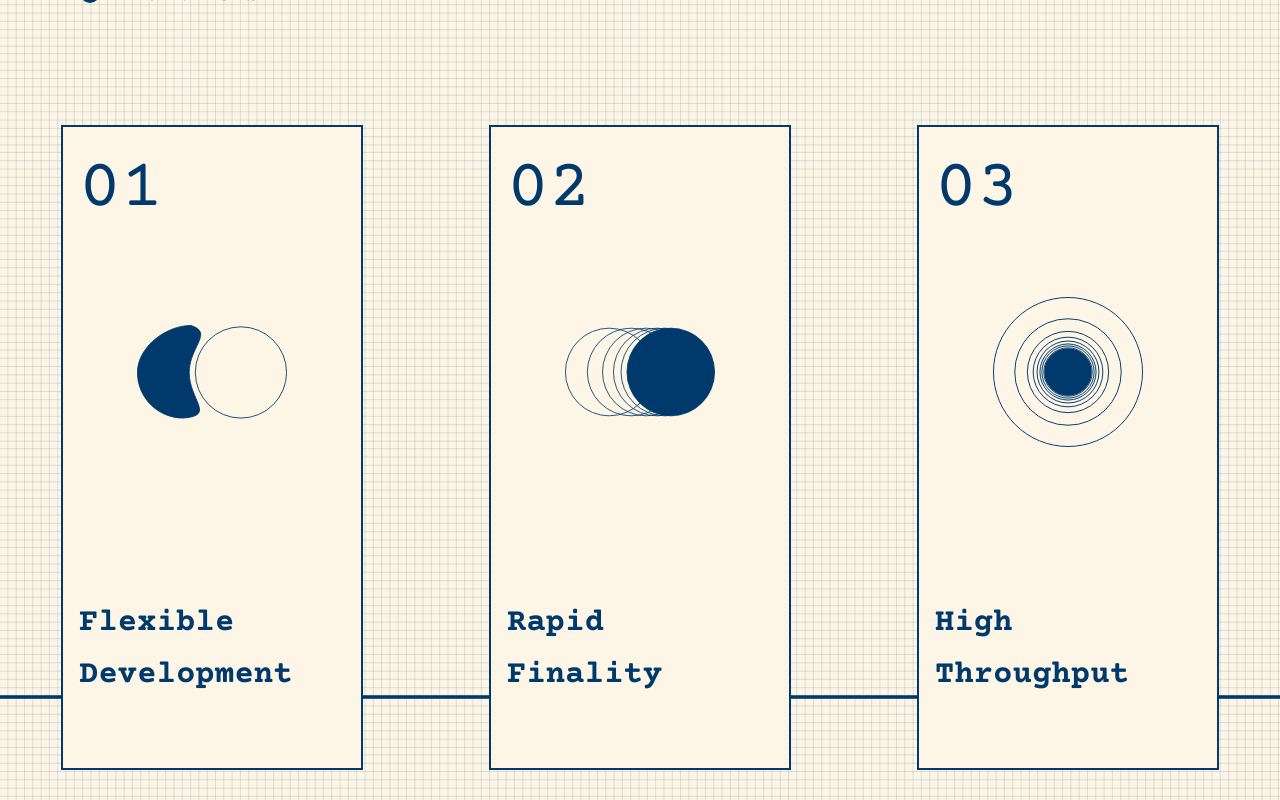
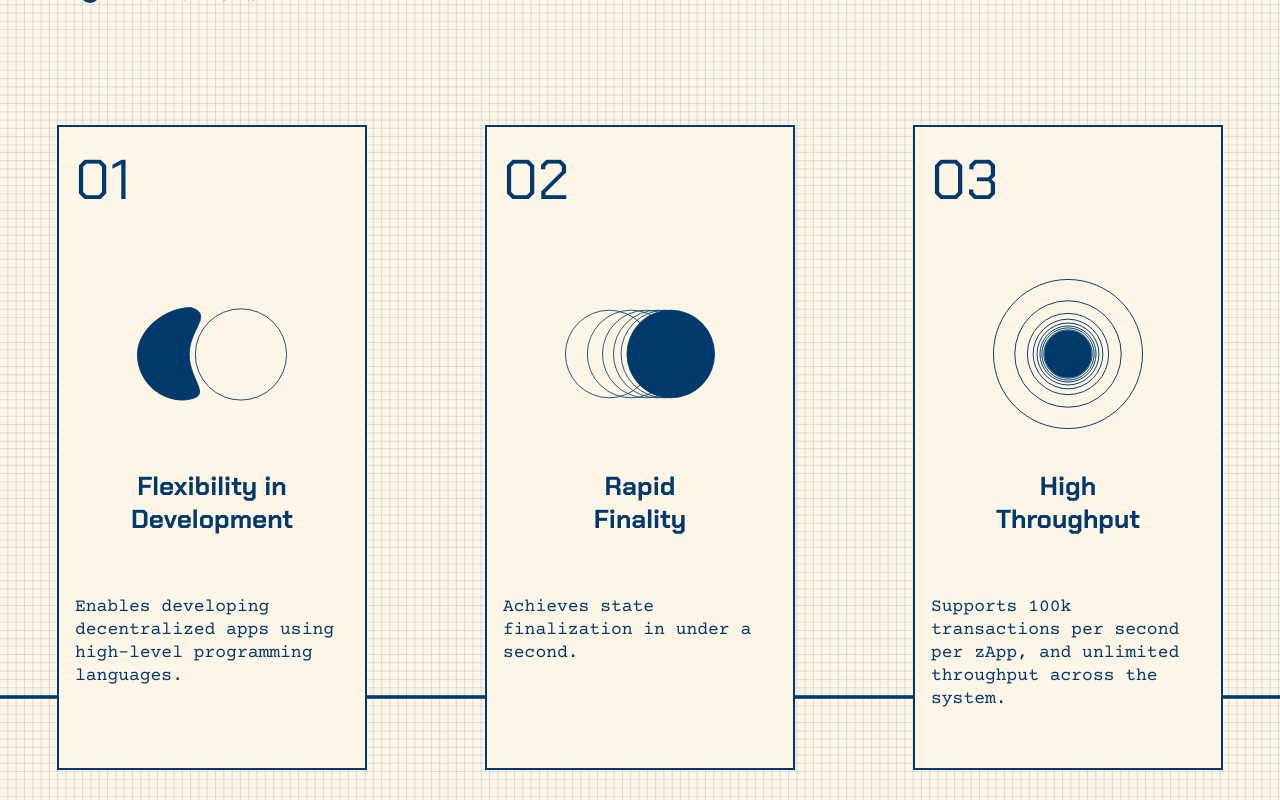
Before and after one commit to AzamHosseinian/Zellular-Ui, a React (Vite) app: page / in a window 1280 px wide. Shown: the part 1840-2640 px from the top of the page. Built offline with nearby package versions, Linux system fonts and the light colour scheme.

Commit message:
update advantage section

```diff
--- a/src/components/Advantage.jsx
+++ b/src/components/Advantage.jsx
@@ -13,7 +13,7 @@ import icon4Hover from "/assets/images/advantages/icon4-1.svg";
 const advantages = [
   {
     id: 1,
-    title: "Flexible Development",
+    title: "Flexibility in Development",
     description:
       "Enables developing decentralized apps using high-level programming languages.",
     icon: icon1,
@@ -22,15 +22,7 @@ const advantages = [
   {
     id: 2,
     title: "Rapid Finality",
-    description: (
-      <>
-        Achieves state
-        <br />
-        finalization in
-        <br />
-        under a second.
-      </>
-    ),
+    description: "Achieves state finalization in under a second.",
     icon: icon2,
     hoverIcon: icon2Hover,
   },
@@ -38,7 +30,7 @@ const advantages = [
     id: 3,
     title: "High Throughput",
     description:
-      "Supports +100k transactions per second per zApp, and unlimited throughput across the system.",
+      "Supports 100k transactions per second per zApp, and unlimited throughput across the system.",
     icon: icon3,
     hoverIcon: icon3Hover,
   },
@@ -46,7 +38,7 @@ const advantages = [
     id: 4,
     title: "Dynamic Security",
     description:
-      "Enables dynamic security by specifying the amount of restaked ETH that is required for running nodes.",
+      "Enables zApps to hire required level of security from EigenLayer by specifying the amount of restaked ETH that is required for their nodes.",
     icon: icon4,
     hoverIcon: icon4Hover,
   },
@@ -65,8 +57,6 @@ const Advantage = () => {
         backgroundSize: "cover",
         display: "flex",
         flexDirection: "column",
-        // alignItems: "center",
-
         minHeight: "100svh",
         borderTop: "4px solid #003A6C",
         borderBottom: "4px solid #003A6C",
@@ -77,20 +67,7 @@ const Advantage = () => {
         <div className="w-5 h-5 bg-[#003A6C] rounded-full -mt-1"></div>
         <div>ADVANTAGES</div>
       </div>
-      {/* <Typography
-        variant="h4"
-        sx={{
-          paddingTop: 4,
-          color: "#003A6C",
-          fontFamily: "Space Grotesk",
-          marginBottom: 2,
-          alignSelf: "flex-start",
-          marginLeft: "5%",
-          fontSize: "40px",
-        }}
-      >
-        -Advantages
-      </Typography> */}
+
       <Box
         sx={{
           width: "100%",
@@ -109,18 +86,13 @@ const Advantage = () => {
                   padding: 2,
                   backgroundColor: "#FDF5E6",
                   color: "#003A6C",
-                  width: "302px",
+                  width: "310px",
                   height: "645px",
                   border: "2px solid #003A6C",
                   alignItems: "center",
                   borderRadius: 0,
                   boxShadow: "none",
                   transition: "all 0.1s ease",
-                  "&:hover": {
-                    backgroundColor: "#003A6C",
-                    color: "#FDF5E6",
-                    boxShadow: "0px 10px 20px rgba(0, 0, 0, 0.2)",
-                  },
                 }}
                 onMouseEnter={() => setHoveredIcon(adv.id)}
                 onMouseLeave={() => setHoveredIcon(null)}
@@ -128,9 +100,9 @@ const Advantage = () => {
                 <Typography
                   variant="h5"
                   sx={{
-                    fontFamily: "Courier Prime",
+                    fontFamily: "Chakra Petch",
                     textAlign: "left",
-                    fontSize: "70px",
+                    fontSize: "56px",
                     paddingBottom: "20px",
                   }}
                 >
@@ -144,27 +116,21 @@ const Advantage = () => {
                   }}
                 >
                   <img
-                    src={hoveredIcon === adv.id ? adv.hoverIcon : adv.icon}
+                    src={adv.icon}
                     alt={adv.title}
                     style={{ width: "150px", height: "200px" }}
                     loading="lazy"
                   />
                 </Box>
-                <Typography
-                  variant="h6"
-                  sx={{
-                    paddingTop: hoveredIcon === adv.id ? "50px" : "110px",
-                    fontFamily:
-                      hoveredIcon === adv.id
-                        ? "Courier Prime"
-                        : "Courier Prime Bold",
-                    fontSize: hoveredIcon === adv.id ? "18px" : "32px",
-                    textAlign: "left",
-                    paddingRight: hoveredIcon === adv.id ? 0 : "40px",
-                  }}
-                >
-                  {hoveredIcon === adv.id ? adv.description : adv.title}
-                </Typography>
+                <div className="flex justify-center text-center w-full mb-[60px]">
+                  <div className="text-[26px] font-chakraPetch font-bold text-center leading-[33px] max-w-[170px]">
+                    {adv.title}
+                  </div>
+                </div>
+
+                <div className="text-[18px] font-courierPrime leading-[23px] font-normal">
+                  {adv.description}
+                </div>
               </Paper>
             </div>
           ))}
```
